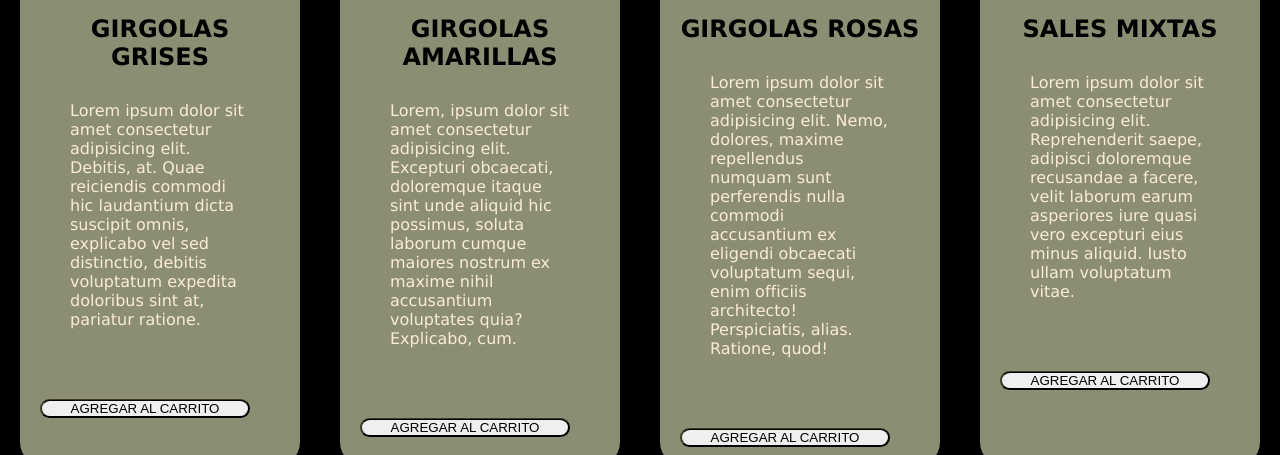
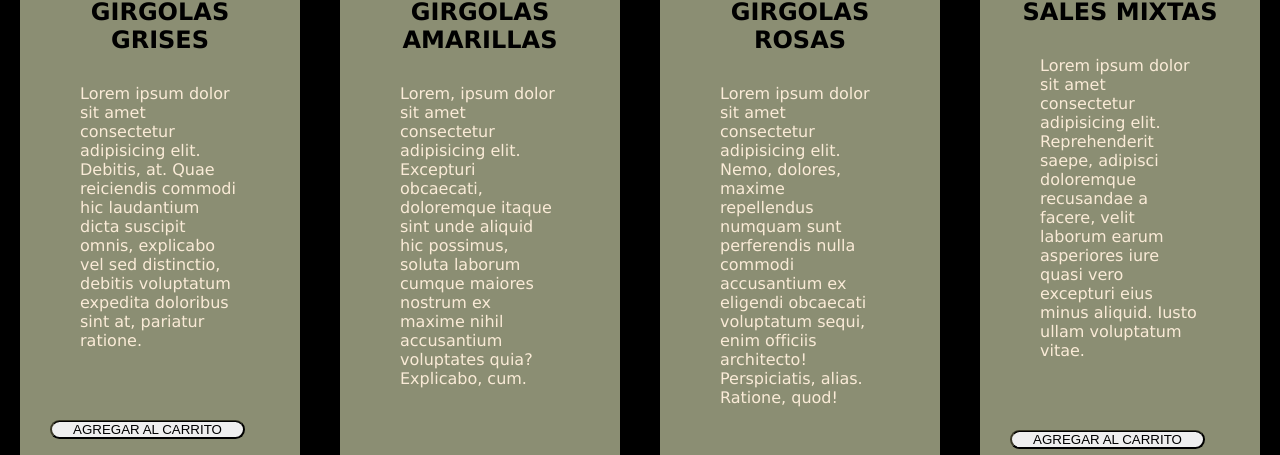
Before and after one commit to MarielaColman/2daPreentrega, a plain HTML site: page Pages/productos.html in a window 1280 px wide. Shown: the part 682-1137 px from the top of the page. Drawn offline with Linux system fonts and the light colour scheme.

Commit message:
modicamos cards

```diff
--- a/css/style.css
+++ b/css/style.css
@@ -14,7 +14,7 @@ h3{font-size: 10px;}
 .gridproductos{font-family: 'Lucida Sans', 'Lucida Sans Regular', 'Lucida Grande', 'Lucida Sans Unicode', Geneva, Verdana, sans-serif;}
 .gridprocesos{font-family: 'Lucida Sans', 'Lucida Sans Regular', 'Lucida Grande', 'Lucida Sans Unicode', Geneva, Verdana, sans-serif;}
 .FlexCard{display: flex;flex-direction: column;}
-.card{border-radius: 25px; align-items: center;}
+.card{border-radius: 25px; align-items: center;padding: 10px;margin: 10px;}
 .bgcard{background-color: rgba(173, 176, 143, 0.808);}
 input{width: 75%; border-color: rgb(59, 58, 40); border-top-style: ridge;
     border-radius: 20px;}
```
Also changed, not shown: index.html (+1 -1 lines).
